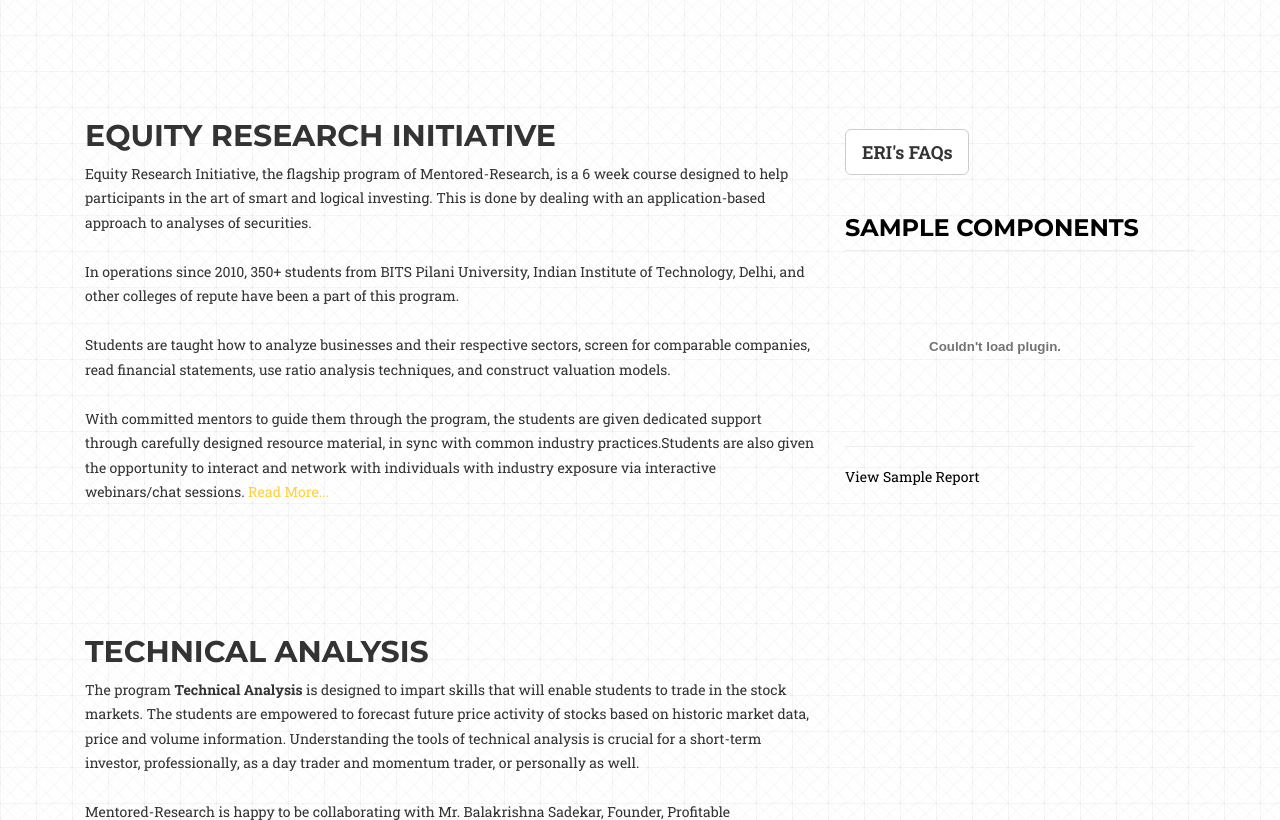
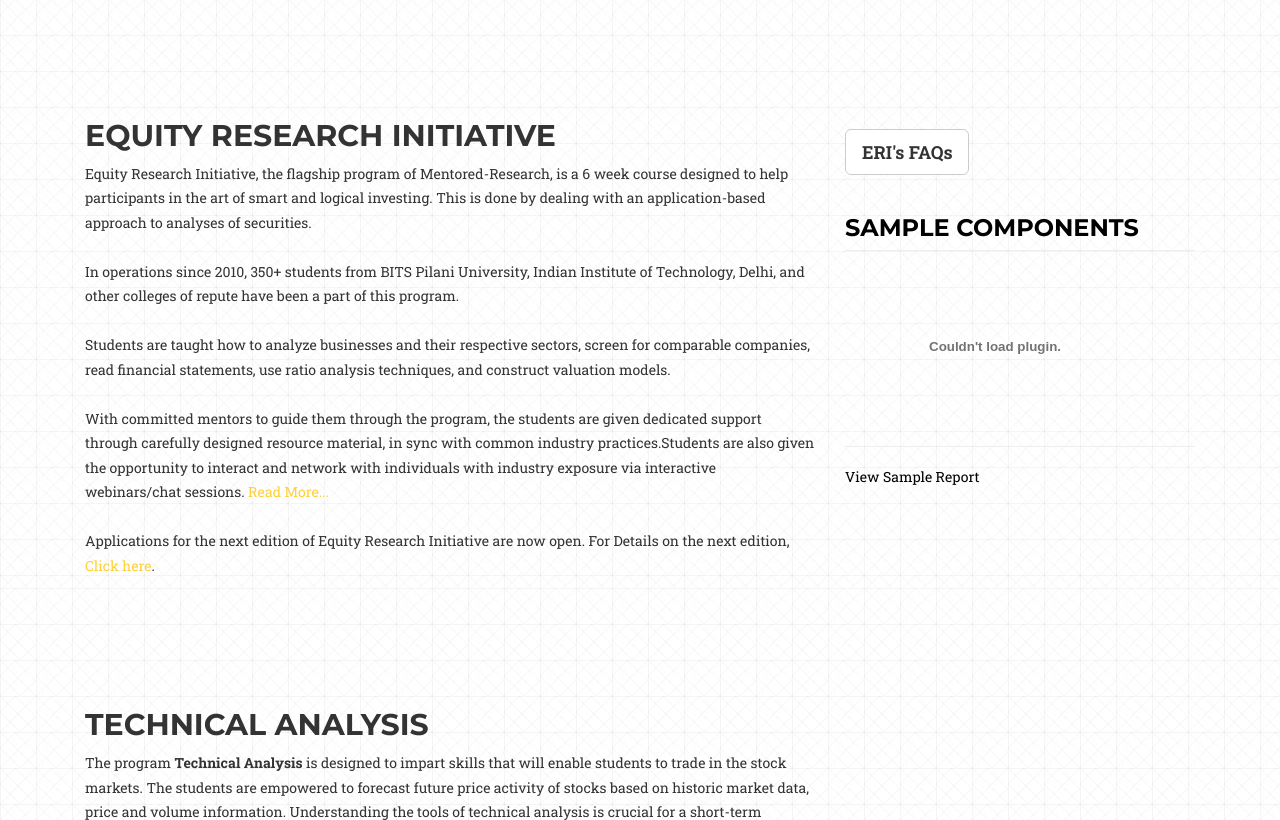
Before and after one commit to amritesh09/alfred, a PHP site: page / in a window 1280 px wide. Shown: the part 647-1467 px from the top of the page. Run offline with PHP 8.4, Linux system fonts and the light colour scheme; some libraries are stand-ins or nearby versions; some web fonts are replaced.

Commit message:
Added the application open line and poster hyperlink to the main landing page of Mentored-Research

```diff
--- a/index.php
+++ b/index.php
@@ -508,6 +508,8 @@
 					<br /><br />
 					With committed mentors to guide them through the program, the students are given dedicated support through carefully designed resource material, in sync with common industry practices.Students are also given the opportunity to interact and network with individuals with industry exposure via interactive webinars/chat sessions.
 					<a href="#" id="btnReadMore">Read More...</a>
+					<br /><br />
+					Applications for the next edition of Equity Research Initiative are now open. For Details on the next edition, <a href="http://mentored-research.com/mail/attachment/attachment.png" target="_blank">Click here</a>.
 				</p>
 			</div>
 
```
